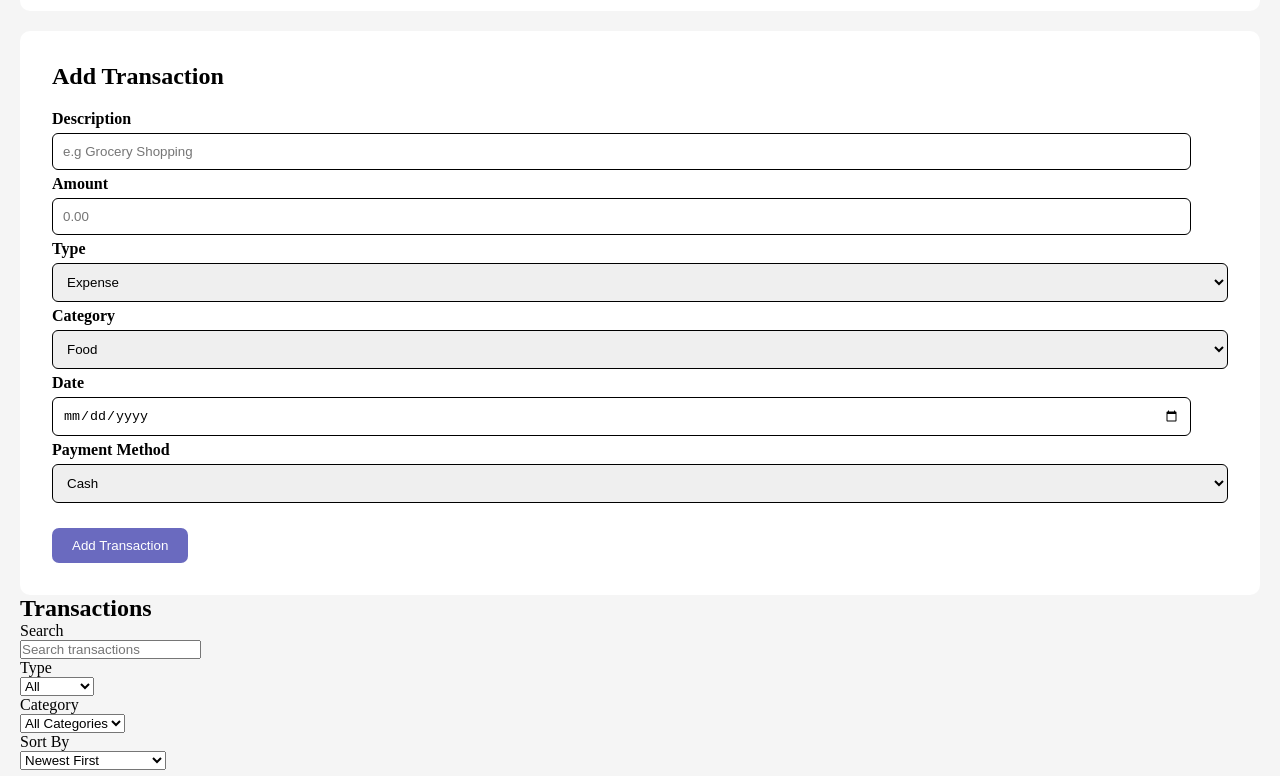
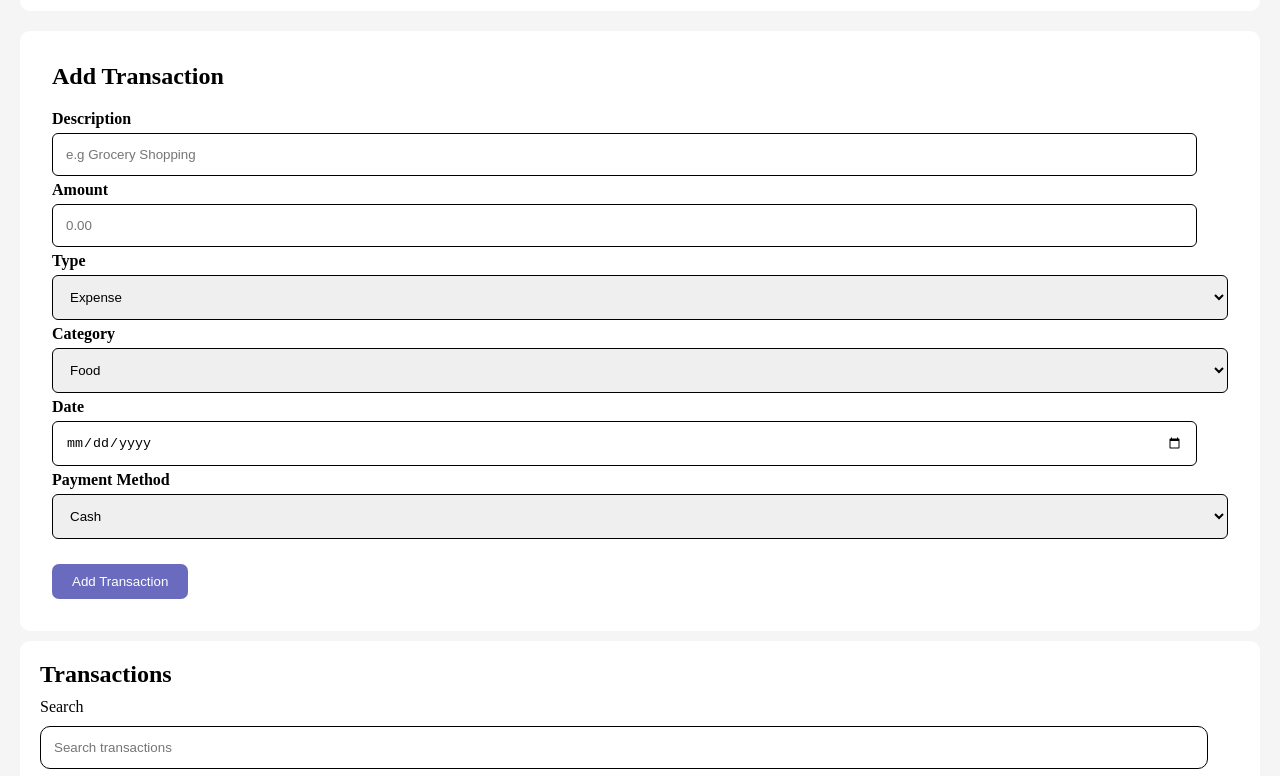
Before and after one commit to kalbuilds/expense-tracker-financial-dashboard, a plain HTML site: page index.html in a window 1280 px wide. Shown: the part 820-1596 px from the top of the page. Drawn offline with Linux system fonts and the light colour scheme.

Commit message:
style: update padding for add transaction inputs and add transactions section styling

```diff
--- a/assets/css/style.css
+++ b/assets/css/style.css
@@ -147,14 +147,14 @@ body {
 }
 
 .add-transaction input {
-  padding: 10px;
+  padding: 13px;
   width: 95%;
   border-radius: 6px;
   border: 1px solid black;
   margin: 5px 0;
 }
 .add-transaction select {
-  padding: 10px;
+  padding: 13px;
   width: 100%;
   border-radius: 6px;
   border: 1px solid black;
@@ -174,3 +174,33 @@ body {
 .add-btn:hover {
   background-color: rgb(90, 90, 219);
 }
+
+/* transactions */
+
+.transactions {
+  background-color: white;
+  padding: 20px;
+  margin-top: 10px;
+  border-radius: 10px;
+}
+
+.transactions h2 {
+  margin-bottom: 10px;
+}
+
+.transactions input {
+  width: 95%;
+  padding: 13px;
+  border: none;
+  border: 1px solid;
+  border-radius: 10px;
+  margin: 10px 0;
+}
+
+.transactions select {
+  width: 100%;
+  padding: 13px;
+  border-radius: 10px;
+  border-radius: 10px;
+  margin: 10px 0;
+}
```
